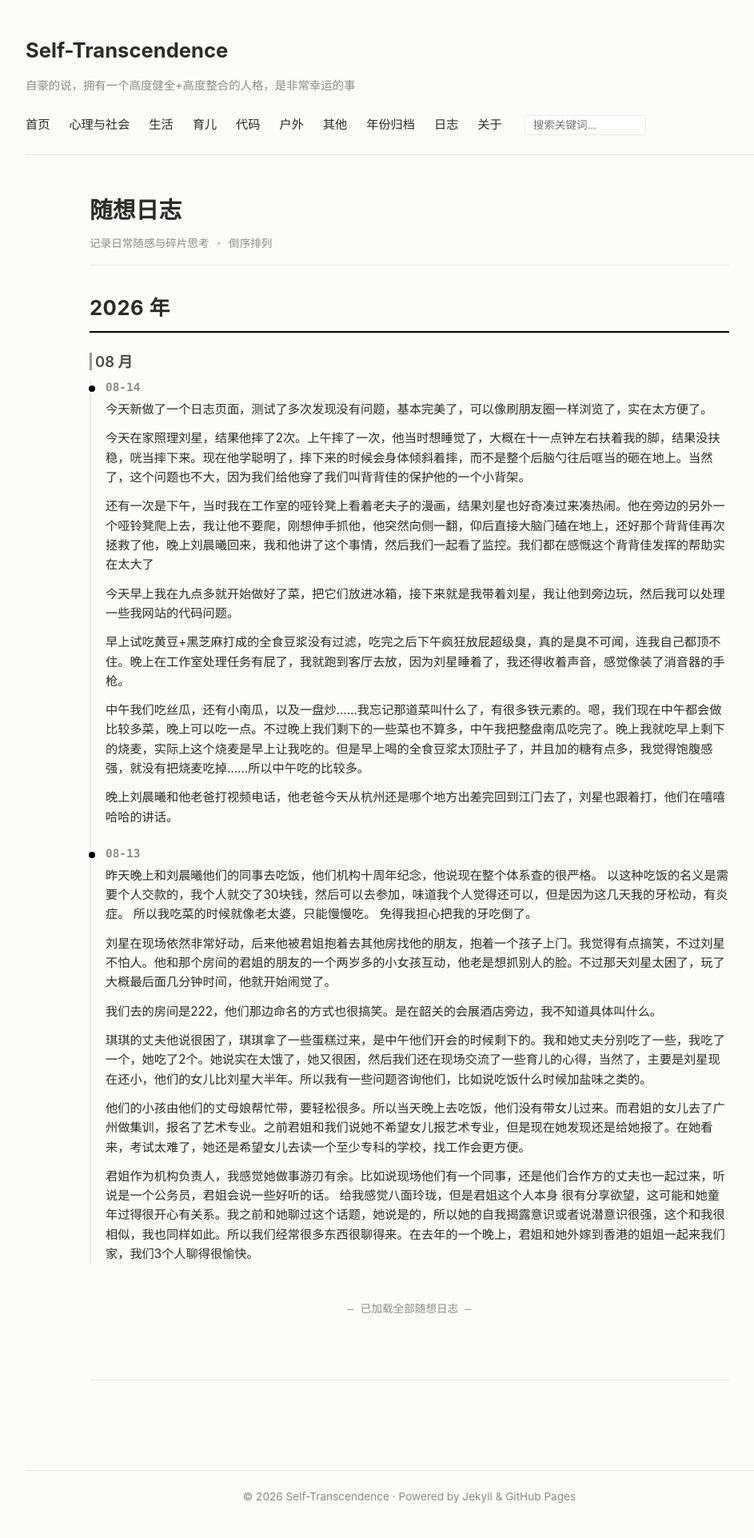
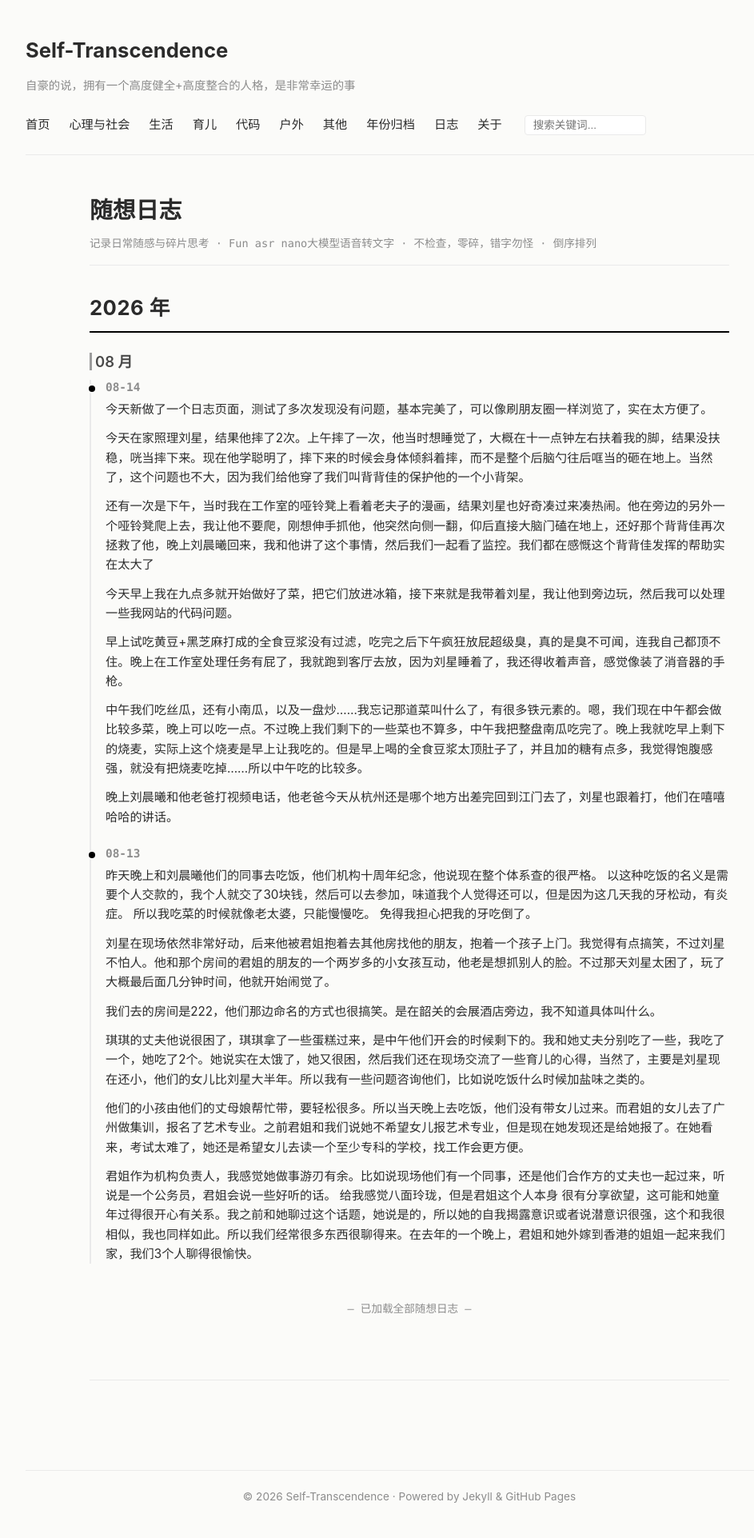
Before and after one commit to Natural-system/self-transcendence, a Jekyll site: the page built from log.md, in a window 1280 px wide. Shown: the whole page at 80% size, without its empty margins (128-1071 px from the left). Built offline with Jekyll 4.4.1, drawn with Linux system fonts in a browser that asks for light colours; comment, search, counter and statistics services are not loaded.

Commit message:
Update log.html

```diff
--- a/_layouts/log.html
+++ b/_layouts/log.html
@@ -98,7 +98,7 @@
   <header class="article-header">
     <h1 class="article-title">{{ page.title }}</h1>
     <div class="meta-info">
-      记录日常随感与碎片思考 · 倒序排列
+      记录日常随感与碎片思考 · Fun asr nano大模型语音转文字 · 不检查，零碎，错字勿怪 · 倒序排列
     </div>
   </header>
 
```
